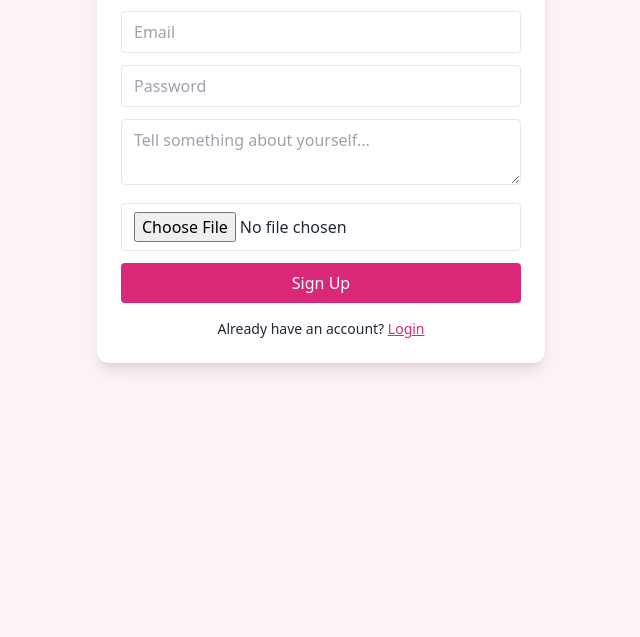
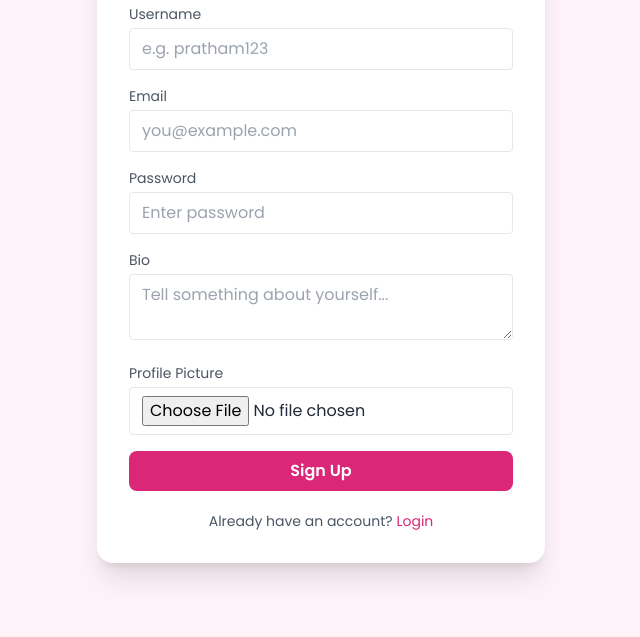
Before and after one commit to vvipbazzar-a11y/postrequirement, a plain HTML site: page signup.html in a window 1280 px wide. Shown: the part 163-800 px from the top of the page, without its empty margins (319-959 px from the left). Drawn offline with nearby package versions, Linux system fonts and the light colour scheme.

Commit message:
Update signup.html

```diff
--- a/signup.html
+++ b/signup.html
@@ -5,22 +5,49 @@
   <meta name="viewport" content="width=device-width, initial-scale=1.0">
   <title>Signup - MujhseDostiKaroge 💖</title>
   <script src="https://cdn.tailwindcss.com"></script>
+  <link href="https://fonts.googleapis.com/css2?family=Poppins:wght@400;600&display=swap" rel="stylesheet">
+  <style>
+    body { font-family: 'Poppins', sans-serif; }
+  </style>
 </head>
-<body class="bg-pink-50 text-gray-800">
-  <div class="max-w-md mx-auto mt-12 bg-white rounded-xl shadow-lg p-6">
-    <h1 class="text-2xl font-bold text-center text-pink-600 mb-4">Create Account 💞</h1>
+<body class="bg-pink-50 text-gray-800 min-h-screen flex items-center justify-center">
 
-    <form id="signupForm" class="space-y-3">
-      <input id="username" placeholder="Username" required class="border w-full px-3 py-2 rounded">
-      <input id="email" type="email" placeholder="Email" required class="border w-full px-3 py-2 rounded">
-      <input id="password" type="password" placeholder="Password" required class="border w-full px-3 py-2 rounded">
-      <textarea id="bio" placeholder="Tell something about yourself..." class="border w-full px-3 py-2 rounded"></textarea>
-      <input id="profilePic" type="file" accept="image/*" class="border w-full px-3 py-2 rounded">
-      <button type="submit" class="bg-pink-600 text-white py-2 px-4 rounded w-full">Sign Up</button>
-      <div id="status" class="text-sm text-center mt-2"></div>
+  <div class="w-full max-w-md bg-white rounded-2xl shadow-xl p-8">
+    <h1 class="text-3xl font-bold text-center text-pink-600 mb-6">Create Account 💞</h1>
+
+    <form id="signupForm" class="space-y-4">
+      <div>
+        <label class="block text-sm font-medium text-gray-600 mb-1">Username</label>
+        <input id="username" placeholder="e.g. pratham123" required class="border w-full px-3 py-2 rounded focus:ring-2 focus:ring-pink-400">
+      </div>
+
+      <div>
+        <label class="block text-sm font-medium text-gray-600 mb-1">Email</label>
+        <input id="email" type="email" placeholder="you@example.com" required class="border w-full px-3 py-2 rounded focus:ring-2 focus:ring-pink-400">
+      </div>
+
+      <div>
+        <label class="block text-sm font-medium text-gray-600 mb-1">Password</label>
+        <input id="password" type="password" placeholder="Enter password" required class="border w-full px-3 py-2 rounded focus:ring-2 focus:ring-pink-400">
+      </div>
+
+      <div>
+        <label class="block text-sm font-medium text-gray-600 mb-1">Bio</label>
+        <textarea id="bio" rows="2" placeholder="Tell something about yourself..." class="border w-full px-3 py-2 rounded focus:ring-2 focus:ring-pink-400"></textarea>
+      </div>
+
+      <div>
+        <label class="block text-sm font-medium text-gray-600 mb-1">Profile Picture</label>
+        <input id="profilePic" type="file" accept="image/*" class="border w-full px-3 py-2 rounded focus:ring-2 focus:ring-pink-400">
+      </div>
+
+      <button type="submit" class="w-full bg-pink-600 hover:bg-pink-700 text-white py-2 rounded-lg font-semibold transition-all duration-200">Sign Up</button>
+      <div id="status" class="text-sm text-center mt-2 text-gray-700"></div>
     </form>
 
-    <p class="text-center text-sm mt-4">Already have an account? <a href="login.html" class="text-pink-600 underline">Login</a></p>
+    <p class="text-center text-sm mt-5 text-gray-600">Already have an account?
+      <a href="login.html" class="text-pink-600 hover:underline">Login</a>
+    </p>
   </div>
 
 <script>
@@ -39,6 +66,7 @@ el('signupForm').addEventListener('submit', async (e)=>{
   const file = el('profilePic').files[0];
   let imageUrl = null;
 
+  // Upload profile image
   if(file){
     const fname = Date.now() + '_' + file.name.replace(/[^a-zA-Z0-9.-]/g, '_');
     try {
@@ -71,9 +99,9 @@ el('signupForm').addEventListener('submit', async (e)=>{
       body: JSON.stringify(payload)
     });
     if(res.ok){
-      status.textContent = '✅ Account created!';
+      status.textContent = '✅ Account created successfully!';
       localStorage.setItem('user', JSON.stringify(payload));
-      setTimeout(()=>{ window.location.href = 'profile.html'; }, 1000);
+      setTimeout(()=>{ window.location.href = 'profile.html'; }, 1200);
     } else {
       const t = await res.text();
       status.textContent = '❌ Signup failed: ' + t;
@@ -83,5 +111,6 @@ el('signupForm').addEventListener('submit', async (e)=>{
   }
 });
 </script>
+
 </body>
 </html>
```
